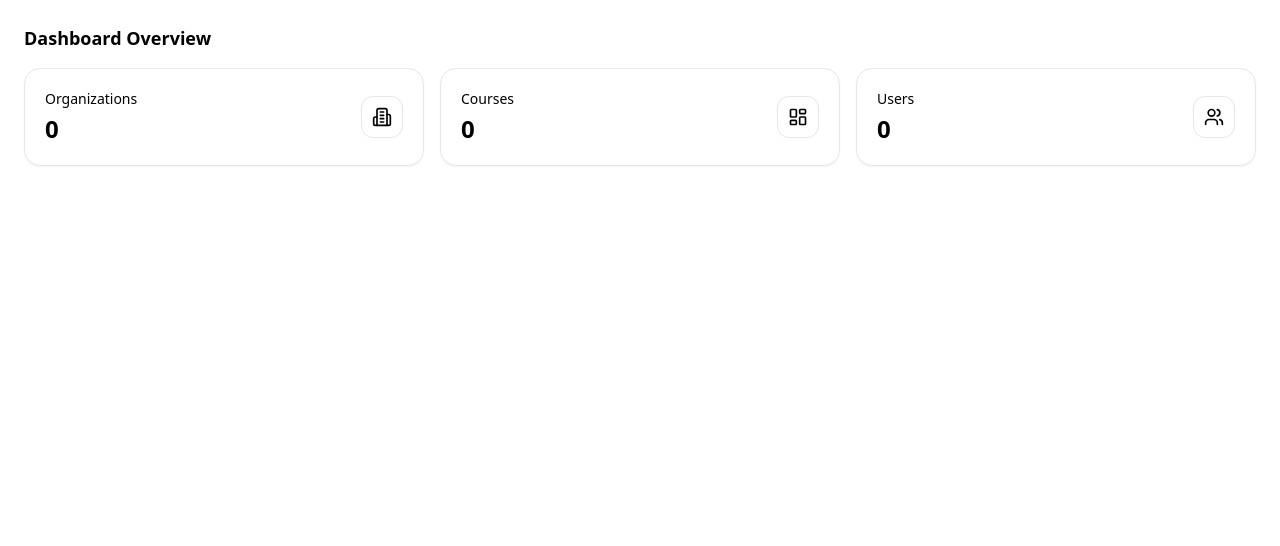
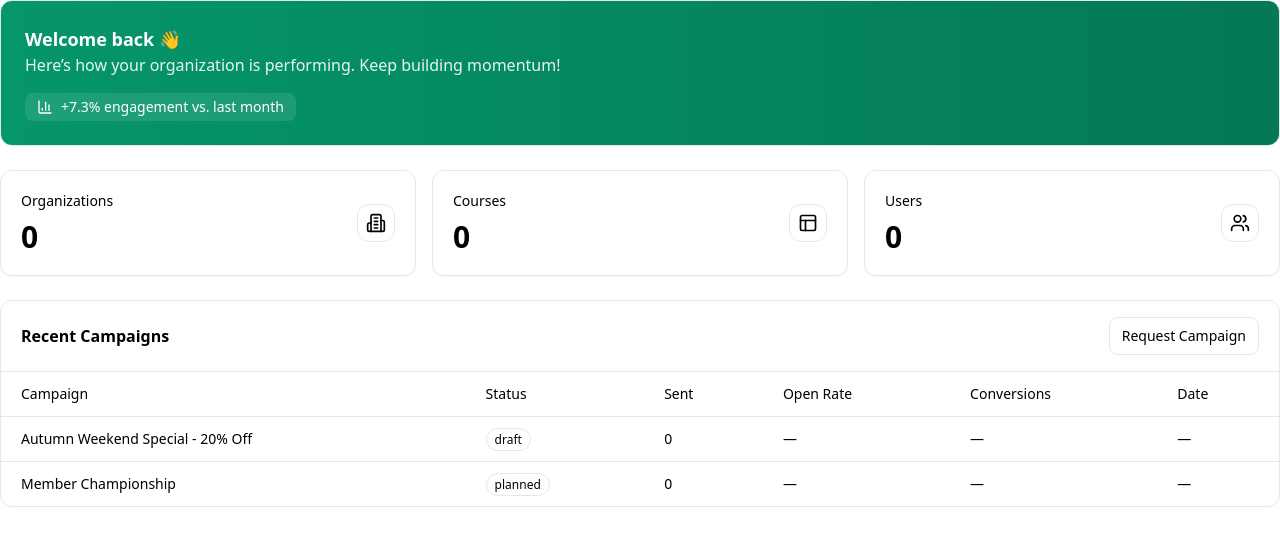
Before and after one commit to JacekEBA/Title, a Next.js app: page / in a window 1280 px wide. Shown: the top 546 px of the page. Built offline with nearby package versions, Linux system fonts and the light colour scheme; no server answers; the database is empty.

Commit message:
Update DashboardOverview.tsx

```diff
--- a/components/DashboardOverview.tsx
+++ b/components/DashboardOverview.tsx
@@ -1,133 +1,96 @@
-"use client";
-import React, { useEffect, useRef, useState } from "react";
-import { motion } from "framer-motion";
-import {
-  LayoutDashboard,
-  BarChart3,
-  Users,
-  ChevronDown,
-  Building2,
-} from "lucide-react";
-import { supabaseBrowser } from "@/lib/supabase/client";
-
-type Org = { id: string; name: string; slug: string };
-type Course = { id: string; name: string; org_id: string };
-
-function StatCard({
-  title,
-  value,
-  icon,
-}: {
-  title: string;
-  value: string;
-  icon: React.ReactNode;
-}) {
-  return (
-    <motion.div
-      initial={{ opacity: 0, y: 8 }}
-      animate={{ opacity: 1, y: 0 }}
-      transition={{ duration: 0.25 }}
-      className="rounded-2xl border bg-card p-5 shadow-sm"
-    >
-      <div className="flex items-center justify-between">
-        <div>
-          <p className="text-sm text-muted-foreground">{title}</p>
-          <p className="mt-1 text-2xl font-semibold">{value}</p>
-        </div>
-        <div className="rounded-xl border p-2.5 bg-muted/40">{icon}</div>
-      </div>
-    </motion.div>
-  );
-}
+// components/DashboardOverview.tsx
+import { BarChart3, Building2, PanelsTopLeft, Users } from "lucide-react";
 
 export default function DashboardOverview() {
-  console.log("[DashboardOverview] render");
-  const supabase = supabaseBrowser();
-  const [orgs, setOrgs] = useState<Org[]>([]);
-  const [courses, setCourses] = useState<Course[]>([]);
-  const [isClientOpen, setIsClientOpen] = useState(false);
-  const [isCourseOpen, setIsCourseOpen] = useState(false);
-  const clientRef = useRef<HTMLDivElement | null>(null);
-  const courseRef = useRef<HTMLDivElement | null>(null);
+  // TODO: replace these numbers with real counts from your DB
+  const KPIS = [
+    { label: "Organizations", value: 0, icon: Building2 },
+    { label: "Courses", value: 0, icon: PanelsTopLeft },
+    { label: "Users", value: 0, icon: Users },
+  ];
 
-  useEffect(() => {
-    console.log("[DashboardOverview] mounted");
-  }, []);
-
-  // Outside click handler
-  useEffect(() => {
-    const onDown = (e: MouseEvent) => {
-      const t = e.target as Node;
-      const closeClient =
-        clientRef.current && !clientRef.current.contains(t);
-      const closeCourse =
-        courseRef.current && !courseRef.current.contains(t);
-      if (closeClient) {
-        console.debug(
-          "[DashboardOverview] outside click: closing org menu"
-        );
-        setIsClientOpen(false);
-      }
-      if (closeCourse) {
-        console.debug(
-          "[DashboardOverview] outside click: closing course menu"
-        );
-        setIsCourseOpen(false);
-      }
-    };
-    document.addEventListener("mousedown", onDown);
-    return () => {
-      document.removeEventListener("mousedown", onDown);
-    };
-  }, []);
-
-  // Load orgs and courses
-  useEffect(() => {
-    (async () => {
-      console.info("[DashboardOverview] fetching organizations");
-      const { data: orgRows, error: orgErr } = await supabase
-        .from("organizations")
-        .select("id,name,slug")
-        .order("name");
-      if (orgErr) {
-        console.error("[DashboardOverview] org fetch error", orgErr);
-      } else {
-        setOrgs(orgRows || []);
-      }
-
-      console.info("[DashboardOverview] fetching courses");
-      const { data: courseRows, error: courseErr } = await supabase
-        .from("courses")
-        .select("id,name,org_id")
-        .order("name");
-      if (courseErr) {
-        console.error("[DashboardOverview] courses fetch error", courseErr);
-      } else {
-        setCourses(courseRows || []);
-      }
-    })();
-  }, [supabase]);
+  const RECENT = [
+    { name: "Autumn Weekend Special - 20% Off", status: "draft", sent: 0, open: "—", conv: "—", date: "—" },
+    { name: "Member Championship", status: "planned", sent: 0, open: "—", conv: "—", date: "—" },
+  ];
 
   return (
-    <div className="p-6">
-      <h2 className="text-lg font-semibold mb-4">Dashboard Overview</h2>
-      <div className="grid grid-cols-1 md:grid-cols-3 gap-4">
-        <StatCard
-          title="Organizations"
-          value={orgs.length.toString()}
-          icon={<Building2 className="h-5 w-5" />}
-        />
-        <StatCard
-          title="Courses"
-          value={courses.length.toString()}
-          icon={<LayoutDashboard className="h-5 w-5" />}
-        />
-        <StatCard
-          title="Users"
-          value="0"
-          icon={<Users className="h-5 w-5" />}
-        />
-      </div>
+    <div className="space-y-6">
+      {/* Welcome / Performance banner */}
+      <section className="rounded-xl border overflow-hidden">
+        <div className="bg-gradient-to-r from-emerald-600 to-emerald-700 p-6 text-white">
+          <h2 className="text-lg font-semibold">Welcome back 👋</h2>
+          <p className="opacity-90">
+            Here’s how your organization is performing. Keep building momentum!
+          </p>
+          <div className="mt-4 inline-flex items-center gap-2 rounded-lg bg-white/10 px-3 py-1 text-sm">
+            <BarChart3 className="h-4 w-4" />
+            <span>+7.3% engagement vs. last month</span>
+          </div>
+        </div>
+      </section>
+
+      {/* KPI Cards */}
+      <section className="grid grid-cols-1 gap-4 md:grid-cols-3">
+        {KPIS.map(({ label, value, icon: Icon }) => (
+          <div key={label} className="rounded-xl border bg-card shadow-sm">
+            <div className="flex items-center justify-between p-5">
+              <div>
+                <p className="text-sm text-muted-foreground">{label}</p>
+                <p className="mt-2 text-3xl font-semibold">{value}</p>
+              </div>
+              <div className="rounded-xl border bg-background p-2">
+                <Icon className="h-5 w-5" />
+              </div>
+            </div>
+          </div>
+        ))}
+      </section>
+
+      {/* Recent Campaigns (example table) */}
+      <section className="rounded-xl border bg-card">
+        <div className="flex items-center justify-between px-5 py-4">
+          <h3 className="text-base font-semibold">Recent Campaigns</h3>
+          <button className="rounded-lg border bg-background px-3 py-2 text-sm hover:bg-accent/60">
+            Request Campaign
+          </button>
+        </div>
+        <div className="overflow-x-auto">
+          <table className="w-full text-sm">
+            <thead className="text-left text-muted-foreground">
+              <tr className="border-t">
+                <th className="px-5 py-3 font-medium">Campaign</th>
+                <th className="px-5 py-3 font-medium">Status</th>
+                <th className="px-5 py-3 font-medium">Sent</th>
+                <th className="px-5 py-3 font-medium">Open Rate</th>
+                <th className="px-5 py-3 font-medium">Conversions</th>
+                <th className="px-5 py-3 font-medium">Date</th>
+              </tr>
+            </thead>
+            <tbody>
+              {RECENT.map((c, i) => (
+                <tr key={i} className="border-t">
+                  <td className="px-5 py-3">{c.name}</td>
+                  <td className="px-5 py-3">
+                    <span className="rounded-full border px-2 py-0.5 text-xs">{c.status}</span>
+                  </td>
+                  <td className="px-5 py-3">{c.sent}</td>
+                  <td className="px-5 py-3">{c.open}</td>
+                  <td className="px-5 py-3">{c.conv}</td>
+                  <td className="px-5 py-3">{c.date}</td>
+                </tr>
+              ))}
+              {RECENT.length === 0 && (
+                <tr className="border-t">
+                  <td className="px-5 py-8 text-center text-muted-foreground" colSpan={6}>
+                    No campaigns yet.
+                  </td>
+                </tr>
+              )}
+            </tbody>
+          </table>
+        </div>
+      </section>
     </div>
   );
 }
```
